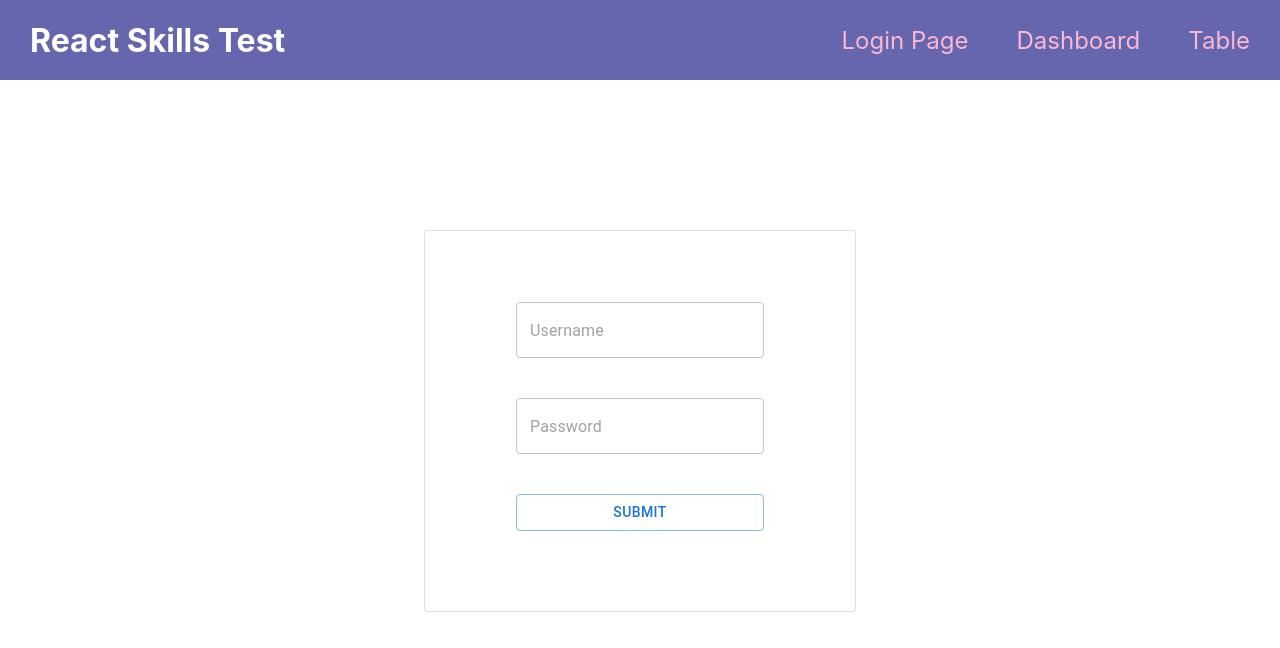
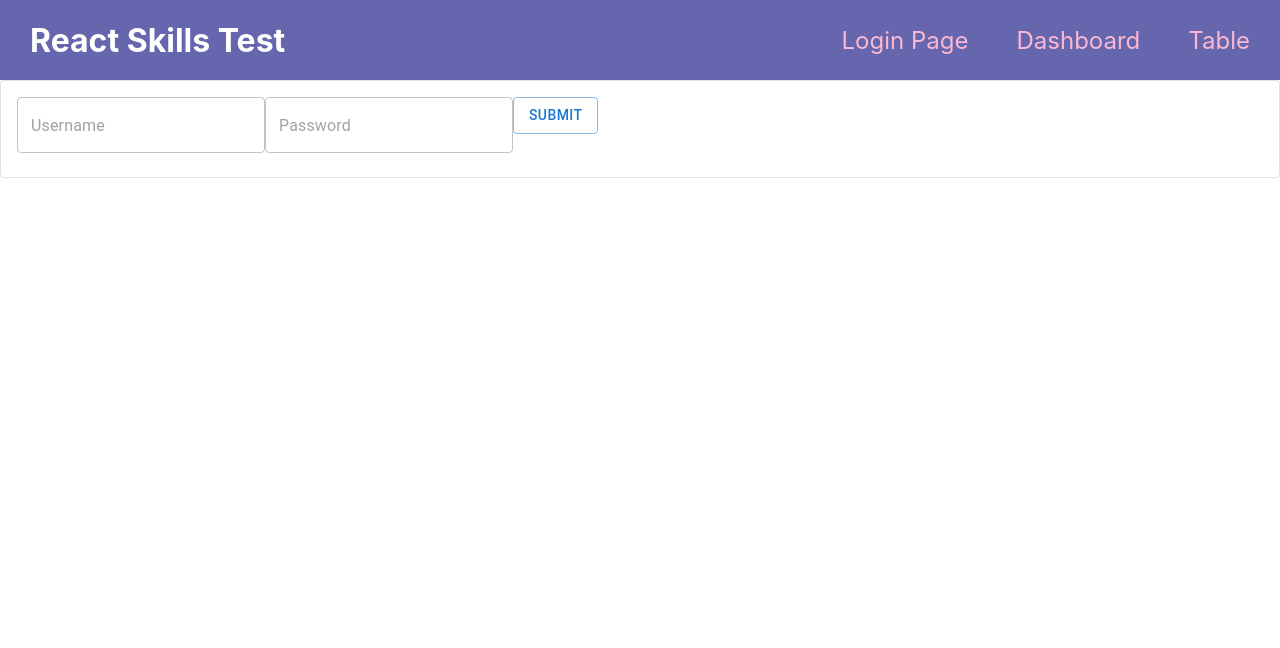
Before and after one commit to AndreaBarberioArke/ArkeSkillsTest, a React (Create React App) app: page / in a window 1280 px wide. Shown: the top 648 px of the page. Built offline with nearby package versions, Linux system fonts and the light colour scheme.

Commit message:
Update: add classNames to LoginPage Component

```diff
--- a/src/pages/LoginPage.tsx
+++ b/src/pages/LoginPage.tsx
@@ -40,51 +40,12 @@ export const LoginForm: React.FC = () => {
   };
 
   return (
-    <div
-      className="container-card"
-      style={{
-        display: "flex",
-        alignItems: "center",
-        flexFlow: "column",
-        justifyContent: "space-between",
-      }}
-    >
-      <Card
-        className="card-style"
-        variant="outlined"
-        style={{
-          display: "flex",
-          alignItems: "center",
-          alignSelf: "center",
-          flexFlow: "column",
-          justifyContent: "space-between",
-          margin: "150px",
-          padding: "15px",
-          width: "400px",
-          height: "350px",
-        }}
-      >
+    <div className="container-card">
+      <Card className="card-style" variant="outlined">
         <form onSubmit={handleSubmit(onFormSubmit)}>
-          <CardContent
-            style={{
-              display: "flex",
-              margin: "20px",
-              flexFlow: "column wrap",
-            }}
-          >
-            {/*
-            chiamata da mocky.io,
-            ciò che viene ritornato va messo in una variabile di stato
-            visualizzarlo nella material table
-            una volta visualizzati
-            cambiare il valore di una riga
-            cambiando la variabile di stato con setTable
-            */}
+          <CardContent>
             <TextField
-              style={{
-                display: "flex",
-                margin: "20px",
-              }}
+              className="text-field"
               {...register("username", { required: true })}
               onChange={(e) => {
                 setUser((p) => ({
@@ -98,10 +59,7 @@ export const LoginForm: React.FC = () => {
             />
 
             <TextField
-              style={{
-                display: "flex",
-                margin: "20px",
-              }}
+              className="text-field"
               type="password"
               {...register("password", {
                 required: true,
@@ -118,14 +76,7 @@ export const LoginForm: React.FC = () => {
               variant="outlined"
             />
 
-            <Button
-              variant="outlined"
-              type="submit"
-              style={{
-                display: "flex",
-                margin: "20px",
-              }}
-            >
+            <Button variant="outlined" type="submit" className="text-field">
               Submit
             </Button>
           </CardContent>
```
